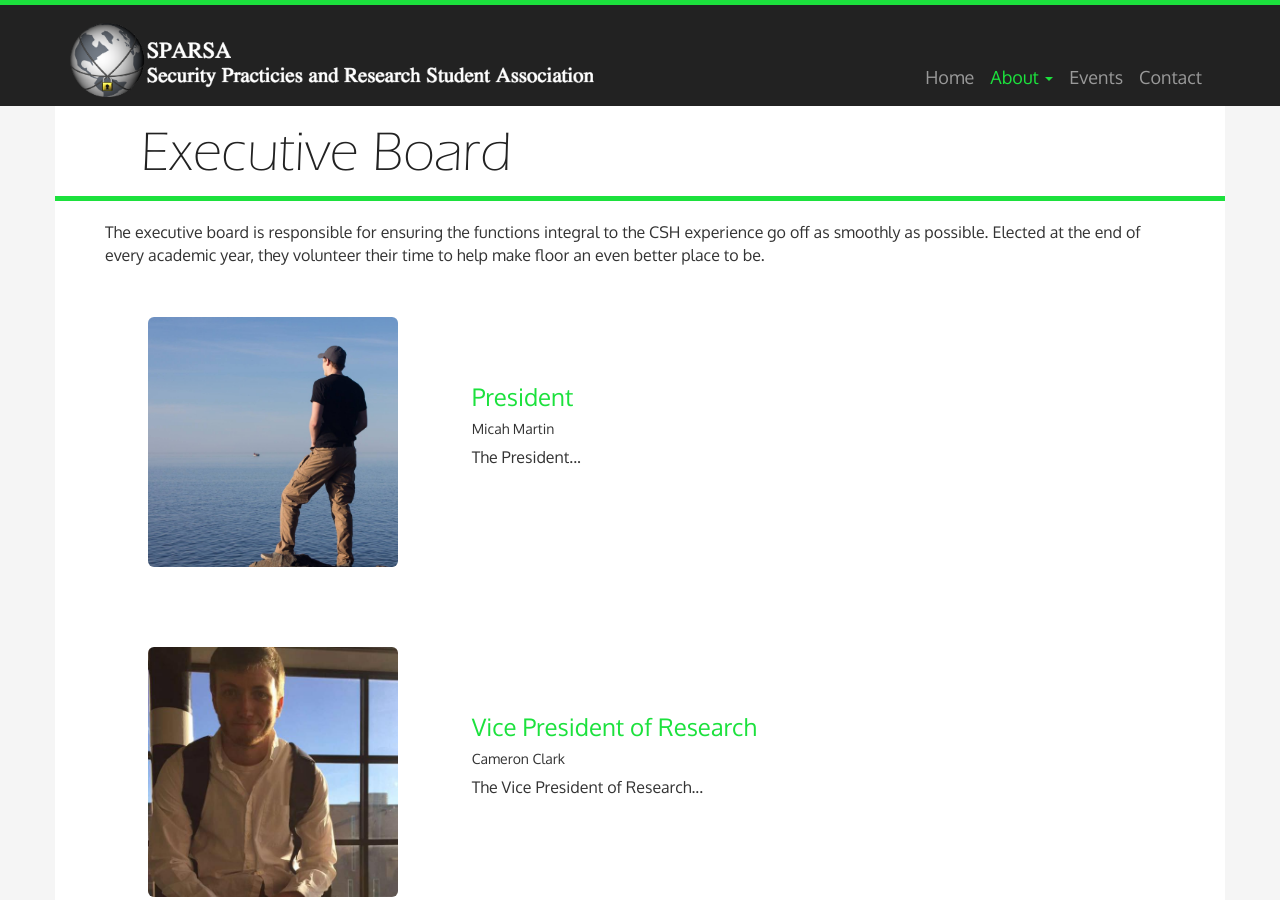
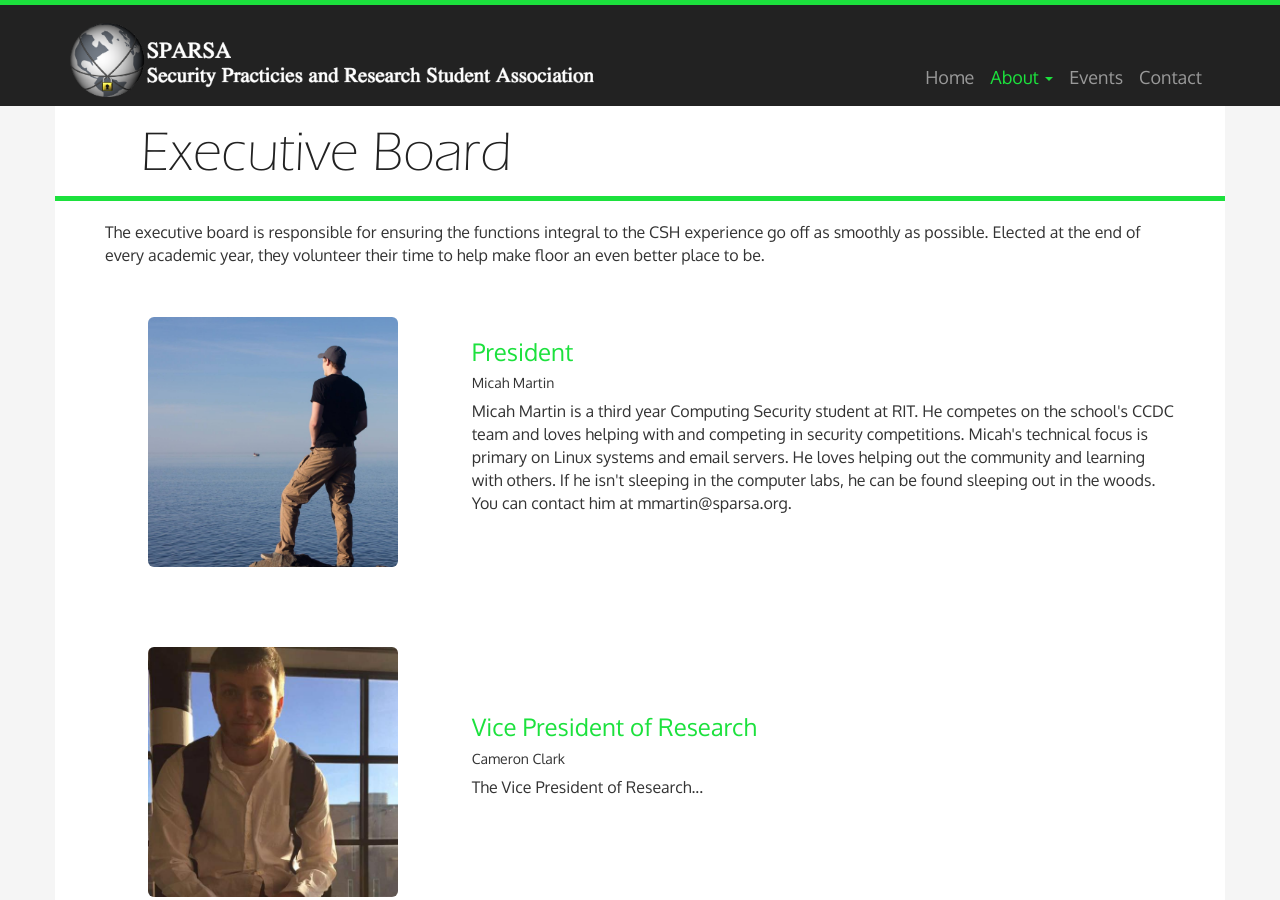
Before and after one commit to RITSPARSA/SPARSA-Site, a Jekyll site: the page built from eboard.html, in a window 1280 px wide and 900 px high. Built offline with Jekyll 4.4.1, drawn with Linux system fonts in a browser that asks for light colours.

Commit message:
Updated settings

```diff
--- a/_data/settings.yml
+++ b/_data/settings.yml
@@ -47,7 +47,12 @@ eboard_roles:
     appointee: Micah Martin
     image: president.jpg
     description: >
-      The President...
+      Micah Martin is a third year Computing Security student at RIT. He competes
+      on the school's CCDC team and loves helping with and competing in security
+      competitions. Micah's technical focus is primary on Linux systems and email
+      servers. He loves helping out the community and learning with others. If he
+      isn't sleeping in the computer labs, he can be found sleeping out in the woods.
+      You can contact him at mmartin@sparsa.org.
   - name: Vice President of Research
     appointee: Cameron Clark
     image: vpr.jpg
```
